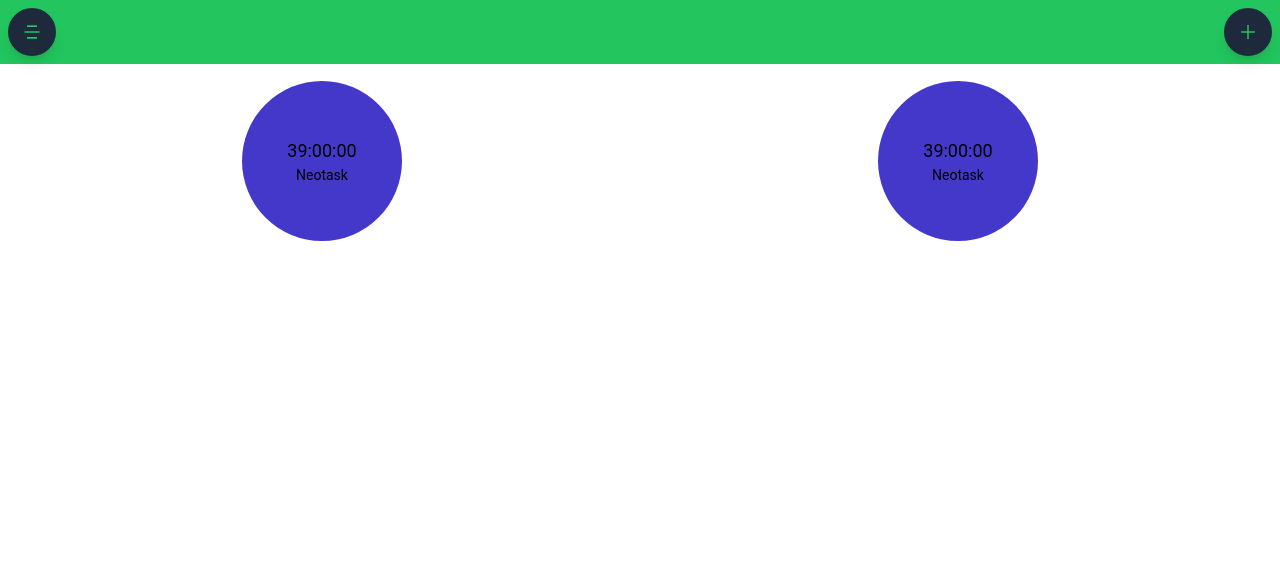
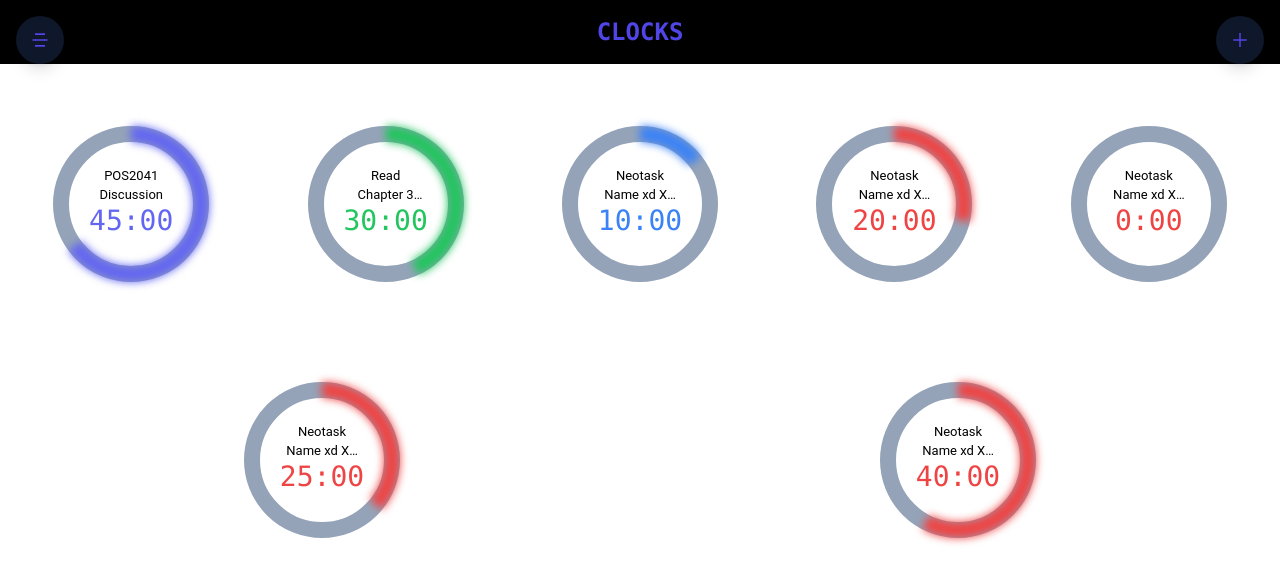
Before and after one commit to L42ARO/project_keating, a React (Create React App) app in the folder frontend/: page /Clocks in a window 1280 px wide. Shown: the top 582 px of the page. Built offline with nearby package versions, Linux system fonts and the light colour scheme.

Commit message:
improved clocks page and toolwheel

```diff
--- a/frontend/package.json
+++ b/frontend/package.json
@@ -11,6 +11,7 @@
     "@capacitor/status-bar": "^1.0.8",
     "@ionic/react": "^6.0.0",
     "@ionic/react-router": "^6.0.0",
+    "@tailwindcss/line-clamp": "^0.4.0",
     "@testing-library/jest-dom": "^5.11.9",
     "@testing-library/react": "^11.2.5",
     "@testing-library/user-event": "^12.6.3",
@@ -48,7 +49,7 @@
     "test": "react-scripts test --transformIgnorePatterns 'node_modules/(?!(@ionic/react|@ionic/react-router|@ionic/core|@stencil/core|ionicons)/)'",
     "eject": "react-scripts eject",
     "deploy-test": "ionic build & netlify deploy --dir=build",
-    "deploy-prod": "ionic build --prod & netlify deploy --prod --dir=build"
+    "deploy-prod": "ionic build & netlify deploy --prod --dir=build"
   },
   "eslintConfig": {
     "extends": [
--- a/frontend/public/index.html
+++ b/frontend/public/index.html
@@ -16,21 +16,64 @@
 
     <link rel="manifest" href="%PUBLIC_URL%/manifest.json" />
 
-    <link rel="shortcut icon" href="%PUBLIC_URL%/assets/icon/favicon.ico">
-    <link rel="icon" type="image/png" sizes="32x32" href="%PUBLIC_URL%/assets/icon/favicon-32x32.png">
-    <link rel="icon" type="image/png" sizes="16x16" href="%PUBLIC_URL%/assets/icon/favicon-16x16.png">
+    <link rel="shortcut icon" href="%PUBLIC_URL%/assets/icon/favicon.ico" />
+    <link
+      rel="icon"
+      type="image/png"
+      sizes="32x32"
+      href="%PUBLIC_URL%/assets/icon/favicon-32x32.png"
+    />
+    <link
+      rel="icon"
+      type="image/png"
+      sizes="16x16"
+      href="%PUBLIC_URL%/assets/icon/favicon-16x16.png"
+    />
 
     <!-- add to homescreen for ios -->
     <meta name="apple-mobile-web-app-capable" content="yes" />
     <meta name="apple-mobile-web-app-title" content="Karpiem" />
-    <meta name="apple-mobile-web-app-status-bar-style" content="black" />
-    <link rel="apple-touch-icon" sizes="180x180" href="%PUBLIC_URL%/assets/icon/apple-touch-icon.png">
-    <link rel="mask-icon" href="%PUBLIC_URL%/assets/icon/safari-pinned-tab.svg" color="#5bbad5">
-    <meta name="theme-color" content="#ffffff">
+    <meta name="apple-mobile-web-app-status-bar-style" content="black-translucent">
+    <link
+      rel="apple-touch-icon"
+      sizes="180x180"
+      href="%PUBLIC_URL%/assets/icon/apple-touch-icon.png"
+    />
+    <link
+      rel="mask-icon"
+      href="%PUBLIC_URL%/assets/icon/safari-pinned-tab.svg"
+      color="#5bbad5"
+    />
+    <meta name="theme-color" content="#ffffff" />
+    <style>
+      HTML,
+      BODY {
+        height: 100%;
+        width: 100%;
+        height: 100vh;
+        width: 100vw;
+        margin: 0;
+        padding: 0;
+        /* required to prevent rogue scrollbars */
+        overflow: hidden;
+        /* cosmetic stuff: */
+        background-color: rgb(0, 0, 1);
+      }
+      .wrapper {
+        position: fixed;
+        top: 0;
+        left: 0;
+        right: 0;
+        bottom: 0;
+        padding: 0;
+        margin: 0;
+        /* if you want the content to scroll normally: */
+        overflow: auto;
+      }
+    </style>
   </head>
 
   <body>
-    <div id="root"></div>
+    <div id="root" class="wrapper"></div>
   </body>
-
 </html>
--- a/frontend/src/App.tsx
+++ b/frontend/src/App.tsx
@@ -29,18 +29,16 @@ setupIonicReact();
 const App: React.FC = () => {
   return (
     <IonApp>
-      <div className="h-full w-full">
         <Router>
           <IonHeader mode="ios">
           <TopBar />
           </IonHeader>
           <IonContent>
-            <div className="pt-3 px-1 pb-0 h-full w-full">
+            <div className="pt-3 px-1 pb-0 w-full">
               <Routes />
             </div>
           </IonContent>
         </Router>
-      </div>
     </IonApp>
   );
 };
--- a/frontend/src/components/Routes.tsx
+++ b/frontend/src/components/Routes.tsx
@@ -1,5 +1,5 @@
 import React from "react";
-import { Redirect, Route } from "react-router-dom";
+import { Route } from "react-router-dom";
 import Calendar from "../pages/Calendar";
 import Clocks from "../pages/Clocks";
 import CreateNT from "../pages/CreateNT";
--- a/frontend/src/components/ToolWheel.tsx
+++ b/frontend/src/components/ToolWheel.tsx
@@ -38,12 +38,12 @@ const ToolWheel: React.FC<{}> = (props) => {
   };
   return (
     <React.Fragment>
-      <div
-        className={"z-[999]"+
-          (open ? " fixed w-full h-full backdrop-blur-sm bg-black opacity-75 left-0 top-0" : "scale-0")
-        }
-      ></div>
-
+      {open&&<div
+        className="z-[999] fixed w-full h-full backdrop-blur left-0 top-0"
+        onClick={()=>{setOpen(false)}}
+      >
+        <div className="w-full h-full bg-gray-500 opacity-50"></div>
+      </div>}
       <div className={open ? "w-12 aspect-square relative" : "scale-0"}></div>
       <div className={"z-[1000] h-full " + (open ? "toolwheel" : "w-auto")}>
         <div className="relative h-12 aspect-square">
@@ -99,7 +99,7 @@ const MainIcon: React.FC<{
   onClick: () => void;
 }> = ({ icon, text = "menu", onClick }) => (
   <div
-    className="wheelbar-icon group h-12"
+    className="wheelbar-icon text-theme group h-12"
     onClick={(e) => {
       onClick();
     }}
@@ -117,7 +117,7 @@ const SidebarIcon: React.FC<{
 }> = ({ icon, text = "hello", pos, onClick, bgSize="sm-a:h-12 h-16"}) => (
   <Link
     to={"/" + text}
-    className={"wheelbar-icon "+bgSize+" " + pos}
+    className={"wheelbar-icon text-theme "+bgSize+" " + pos}
     onClick={(e) => {
       onClick();
     }}
--- a/frontend/src/components/TopBar.tsx
+++ b/frontend/src/components/TopBar.tsx
@@ -1,19 +1,22 @@
-import React, { useState, useEffect } from "react";
+import React, { useEffect, useState } from "react";
+import { AiOutlineClose, AiOutlinePlus } from "react-icons/ai";
 import { useLocation } from "react-router";
-import { AiOutlineClose, AiOutlinePlus } from "react-icons/ai";
 import ToolWheel, { SidebarIcon } from "./ToolWheel";
 
 const TopBar: React.FC = () => {
   const location = useLocation();
   const [newNT, setNewNT] = useState<boolean>(false);
-    useEffect(()=>{
-        if(location.pathname==="/Add-Neotask")setNewNT(true)
-        else setNewNT(false)
-    } ,[location])
+  useEffect(() => {
+    if (location.pathname === "/Add-Neotask") setNewNT(true);
+    else setNewNT(false);
+  }, [location]);
   return (
-    <div className="z-[1000] flex w-full h-16 top-0 left-0 bg-green-500 p-2">
+    <div className="z-[1000] flex w-full h-16 top-0 left-0">
+      <div className="w-full h-full p-3 sm:p-4 flex z-[9999]">
         <ToolWheel />
-      <div className="grow flex justify-center items-end text-2xl font-mono font-bold dark:text-gray-800"></div>
+        <div className="grow flex justify-center items-center text-lg sm:text-2xl font-mono font-bold text-theme">
+          {location.pathname.slice(1).toUpperCase()}
+        </div>
         <div className="relative w-12 aspect-square">
           <SidebarIcon
             text={newNT ? "Clocks" : "Add-Neotask"}
@@ -25,6 +28,7 @@ const TopBar: React.FC = () => {
           />
         </div>
       </div>
+    </div>
   );
 };
 
--- a/frontend/src/pages/Clocks.tsx
+++ b/frontend/src/pages/Clocks.tsx
@@ -1,28 +1,90 @@
+import { IonCol, IonGrid, IonRow } from "@ionic/react";
 import React from "react";
-import { IonGrid, IonRow, IonCol, IonItem } from "@ionic/react";
 import "../theme/tailwind.css";
 
 const Clocks: React.FC = () => {
   return (
-    <IonGrid className="p-0">
-      <IonRow>
-        <NTClock />
-        <NTClock />
-      </IonRow>
-    </IonGrid>
+        <IonGrid className="p-0">
+          <IonRow justify-content="center">
+            <NTClock color="text-indigo-500" percentage={45} name ="POS2041 Discussion"/>
+            <NTClock color="text-green-500" percentage={30} name="Read Chapter 3 EGN 4450"/>
+            <NTClock color="text-blue-500" percentage={10} />
+            <NTClock color="text-red-500" percentage={20} />
+            <NTClock color="text-red-500" percentage={0} />
+            <NTClock color="text-red-500" percentage={25} />
+            <NTClock color="text-red-500" percentage={40} />
+          </IonRow>
+        </IonGrid>
   );
 };
+interface CircleProps {
+  color: string;
+  percentage: number;
+  name?: string;
+}
+function NTClock({ color, percentage, name="Neotask Name xd XD XD XD XD XD XD XD" }: CircleProps) {
+  return (
+    <IonCol className="xs-a:h-[135px] sm-a:h-[160px] xs-a:w-[135px] sm-a:w-[160px] flex justify-center items-center py-7 px-5 group">
+      <div className="flex h-auto w-auto sm-a:scale-90 xs-a:scale-75">
+        <svg width="200" height="200">
+          <g transform="rotate(-90, 100, 100)">
+            <circle
+              r="70"
+              cx="100"
+              cy="100"
+              fill="transparent"
+              stroke="currentColor"
+              strokeWidth="1rem"
+              strokeDasharray="439.8"
+              strokeDashoffset="0"
+              className="text-gray-400"
+            ></circle>
+            <circle
+              r="70"
+              cx="100"
+              cy="100"
+              fill="transparent"
+              stroke="currentColor"
+              strokeWidth="1rem"
+              strokeDasharray="439.8"
+              strokeDashoffset={440-((percentage/60)*(440-60))}
+              className={`${color} blur-sm`}
+            ></circle>
 
-const NTClock: React.FC<{ Name?: string; Time?: string }> = ({
-  Name = "Neotask",
-  Time = "39:00:00",
-}) => (
-  <IonCol className="flex justify-center">
-    <button type="button" className="nt-clock">
-      <span className="text-lg">{Time}</span>
-      <span className="text-sm">{Name}</span>
-    </button>
-  </IonCol>
-);
+          </g>
+        </svg>
+      </div>
+      <div className="absolute scale-0 group-active:scale-100">
+        <div className="flex h-auto w-auto sm-a:scale-90 xs-a:scale-75">
+          <svg width="200" height="200">
+            <g transform="rotate(-90, 100, 100)">
+              <circle
+                r="70"
+                cx="100"
+                cy="100"
+                fill="transparent"
+                stroke="currentColor"
+                strokeWidth="1rem"
+                strokeDasharray="439.8"
+                strokeDashoffset="0"
+                className="text-green-500 blur-md"
+              ></circle>
+            </g>
+          </svg>
+        </div>
+      </div>
+      <div className="absolute flex flex-col justify-center items-center">
+        <div className="relative flex w-fit max-w-[100px] h-fit justify-center items-center">
+          <span className="z-10 sm-a:text-[10px] text-[13px] w-3/4 text-center line-clamp-2"> {name} </span>
+          {/* <div className="z-0 absolute bg-gray-800 rounded-md opacity-70 w-full h-full"></div> */}
+        </div>
+        <span className={`font-mono sm-a:text-[24px] text-[28px] ${color} mt-[-0.3rem]`}>
+          {percentage.toString()+":00"}
+        </span>
+
+      </div>
+    </IonCol>
+  );
+}
 
 export default Clocks;
--- a/frontend/src/pages/TailwindTest.tsx
+++ b/frontend/src/pages/TailwindTest.tsx
@@ -1,8 +1,8 @@
 /* Theme variables */
 import '../theme/variables.css';
 /* Tailwind styles */
+import { IonContent, IonPage } from '@ionic/react';
 import '../theme/tailwind.css';
-import { IonPage, IonHeader, IonToolbar, IonTitle, IonContent } from '@ionic/react';
 
 const Home: React.FC = () => {
     return (
--- a/frontend/src/theme/tailwind.css
+++ b/frontend/src/theme/tailwind.css
@@ -15,30 +15,32 @@
     .wheelbar-icon{
         @apply absolute flex items-center justify-center;
         @apply aspect-square shadow-lg;
-        @apply bg-gray-800 text-green-500;
-        @apply hover:bg-green-600 hover:text-white;
+        @apply dark:bg-gray-900 bg-gray-900;
+        @apply active:bg-green-600 active:text-white;
         @apply rounded-3xl hover:rounded-xl;
         @apply transition-all duration-300 ease-linear origin-top-right;
 
     }
-
+    .text-theme{
+        @apply dark:text-green-500 text-indigo-600;
+    }
     .sidebar-tooltip{
         @apply absolute w-auto p-2 m-2 sm:m-4 left-14;
         @apply rounded-md shadow-md;
-        @apply text-white bg-gray-900;
+        @apply text-white bg-gray-800;
         @apply text-base sm-a:text-xs md-a:text-sm font-bold;
         @apply transition-all duration-100 origin-left;
     }
     .nt-clock{
         @apply flex justify-center items-center flex-col;
         @apply sm:w-40 w-36 aspect-square;
-        @apply bg-indigo-700;
+        @apply dark:bg-indigo-700 bg-green-500;
         @apply rounded-full;
         @apply active:bg-indigo-800;
     }
     .toolwheel{
         @apply top-0 left-0 p-3;
-        @apply fixed flex items-center w-full;
+        @apply fixed flex items-center;
         @apply transition-all duration-100 origin-top-right;
     }
     .icons-hide{
--- a/frontend/tailwind.config.js
+++ b/frontend/tailwind.config.js
@@ -18,5 +18,7 @@ module.exports = {
       },
     },
   },
-  plugins: [],
+  plugins: [
+    require('@tailwindcss/line-clamp'),
+  ],
 };
```
Also changed, not shown: frontend/src/components/Sidebar.tsx (+4 -9 lines), frontend/src/pages/CreateNT.tsx (+3 -12 lines), 1 other file (tests, documents, lock files or other folders). Lines whose indentation alone changed are shown as unchanged.
